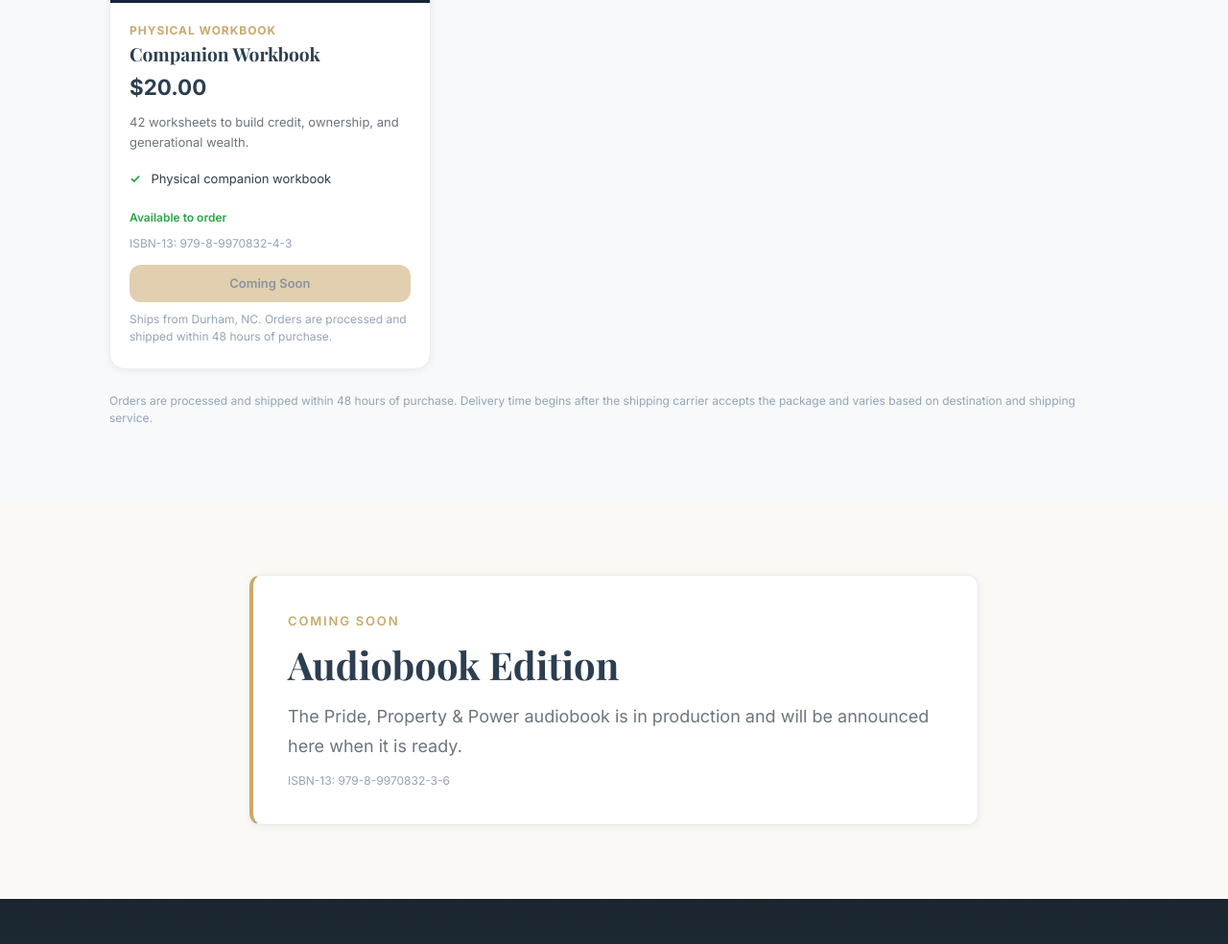
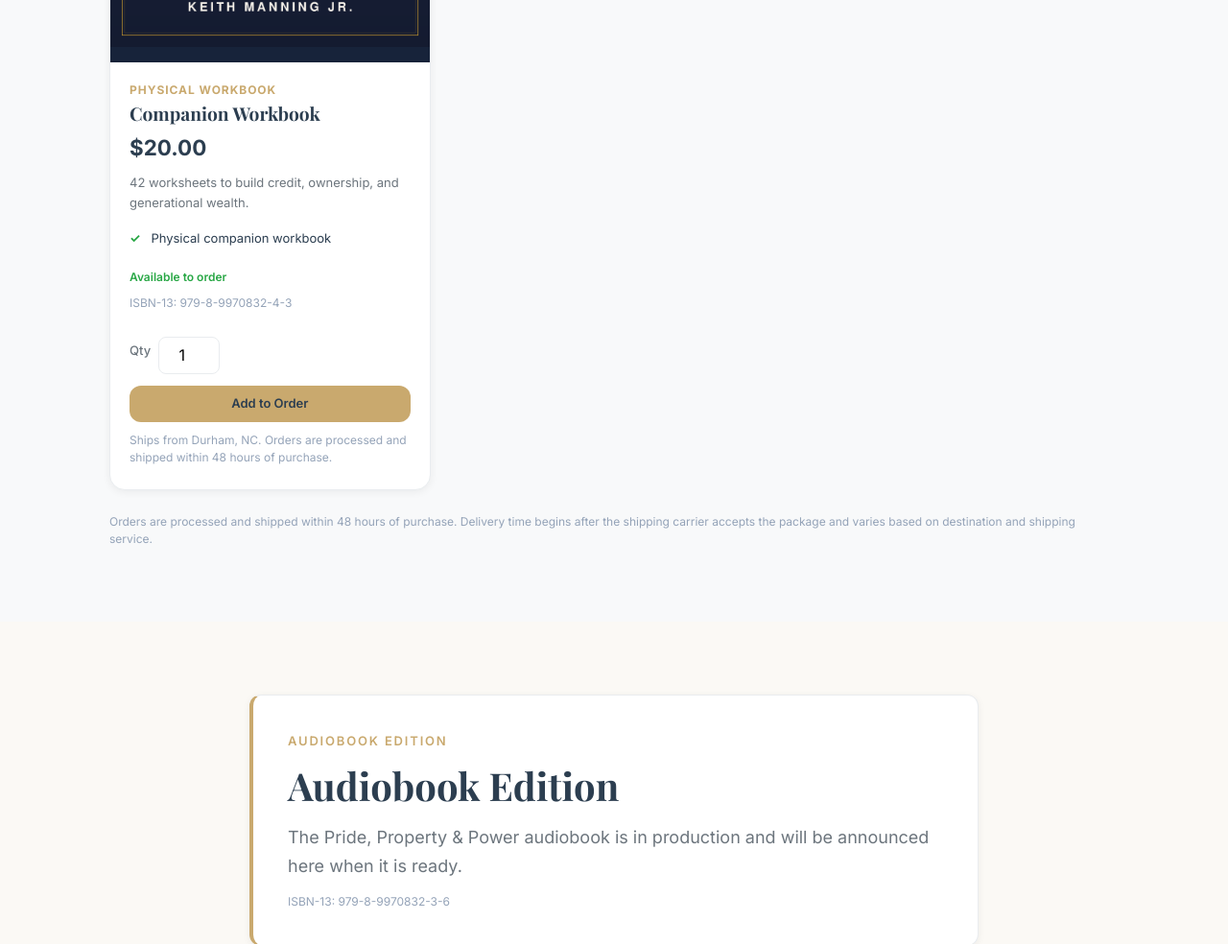
Before and after one commit to designerhomesre/website, a website: page books.html in a window 1280 px wide. Shown: the part 4081-5065 px from the top of the page at 96% size. Drawn offline with nearby package versions, Linux system fonts and the light colour scheme.

Commit message:
Enable live book orders

```diff
--- a/books.html
+++ b/books.html
@@ -139,7 +139,7 @@
     <section class="books-section books-section--tint" aria-labelledby="audiobook-title">
       <div class="books-wrap">
         <div class="books-audio-callout">
-          <p class="books-eyebrow">Coming Soon</p>
+          <p class="books-eyebrow">Audiobook Edition</p>
           <h2 class="books-h2" id="audiobook-title">Audiobook Edition</h2>
           <p class="books-lead">The Pride, Property &amp; Power audiobook is in production and will be announced here when it is ready.</p>
           <p class="books-shipnote">ISBN-13: 979-8-9970832-3-6</p>
--- a/js/books-config.js
+++ b/js/books-config.js
@@ -32,8 +32,8 @@
   // ===========================================================================
   var store = {
     currency: 'usd',
-    // Master switch. Keep false until real prices/covers/descriptions are set.
-    storeLive: false,
+    // Master switch for book checkout.
+    storeLive: true,
 
     // The exact processing/shipping language required. DO NOT imply delivery in 48h.
     processingNotice:
@@ -51,8 +51,8 @@
         { code: 'ups',                  label: 'UPS' },
         { code: 'other',                label: 'Other' }
       ],
-      // Flat domestic rate charged at checkout, in cents. __PLACEHOLDER__ — set real rate.
-      flatRateCents: null,          // e.g. 499 for $4.99
+      // Flat domestic rate charged at checkout, in cents.
+      flatRateCents: 600,
       freeShippingThresholdCents: null, // e.g. 5000 for free shipping over $50 (null = disabled)
       allowedRegions: ['US'],       // ISO country codes eligible for checkout
       digitalOnlyShippingCents: 0   // digital-only orders never pay shipping
--- a/js/books-store.js
+++ b/js/books-store.js
@@ -72,7 +72,7 @@
   function priceHtml(p) {
     var price = CFG.formatPrice(p.priceCents);
     if (price && p.published) return '<div class="books-card-price">' + price + '</div>';
-    return '<div class="books-card-price"><span class="bk-soon">Pricing coming soon</span></div>';
+    return '<div class="books-card-price"><span class="bk-soon">Not available</span></div>';
   }
 
   function includesHtml(p) {
@@ -88,8 +88,8 @@
     var featured = p.featured ? ' books-card--featured' : '';
     var cover = p.coverImage
       ? '<img src="' + esc(p.coverImage) + '" alt="' + esc(p.coverAlt || p.shortName) + '" width="300" height="200" loading="lazy" onerror="this.style.display=\'none\';this.nextElementSibling.style.display=\'flex\';">' +
-        '<span class="bk-ph" style="display:none;">Cover artwork<br>coming soon</span>'
-      : '<span class="bk-ph">Cover artwork<br>coming soon</span>';
+        '<span class="bk-ph" style="display:none;">Cover artwork<br>unavailable</span>'
+      : '<span class="bk-ph">Cover artwork<br>unavailable</span>';
 
     var digitalNote = (p.entitlements && (p.entitlements.ebook || p.entitlements.workbookPdf))
       ? '<p class="books-shipnote">★ Includes complimentary digital bonus' +
@@ -108,7 +108,7 @@
 
     var btn = purchasable
       ? '<button class="btn btn-primary books-buy" data-product="' + esc(p.id) + '">Add to Order</button>'
-      : '<button class="btn btn-primary" disabled aria-disabled="true" title="Not yet available for purchase">Coming Soon</button>';
+      : '<button class="btn btn-primary" disabled aria-disabled="true" title="Not available for purchase">Not Available</button>';
 
     return '' +
       '<article class="books-card' + featured + '" aria-labelledby="prod-' + esc(p.id) + '">' +
```
